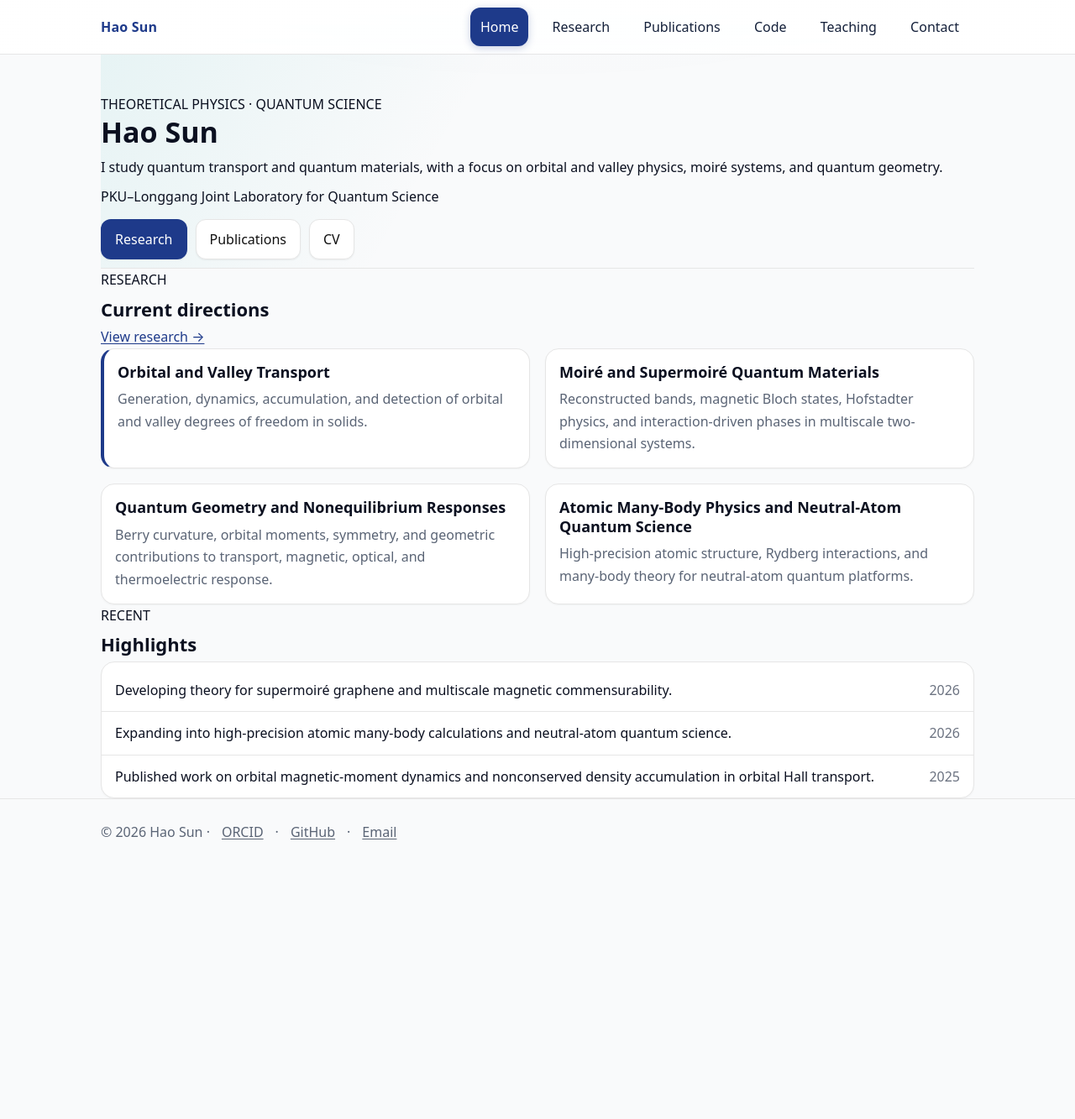
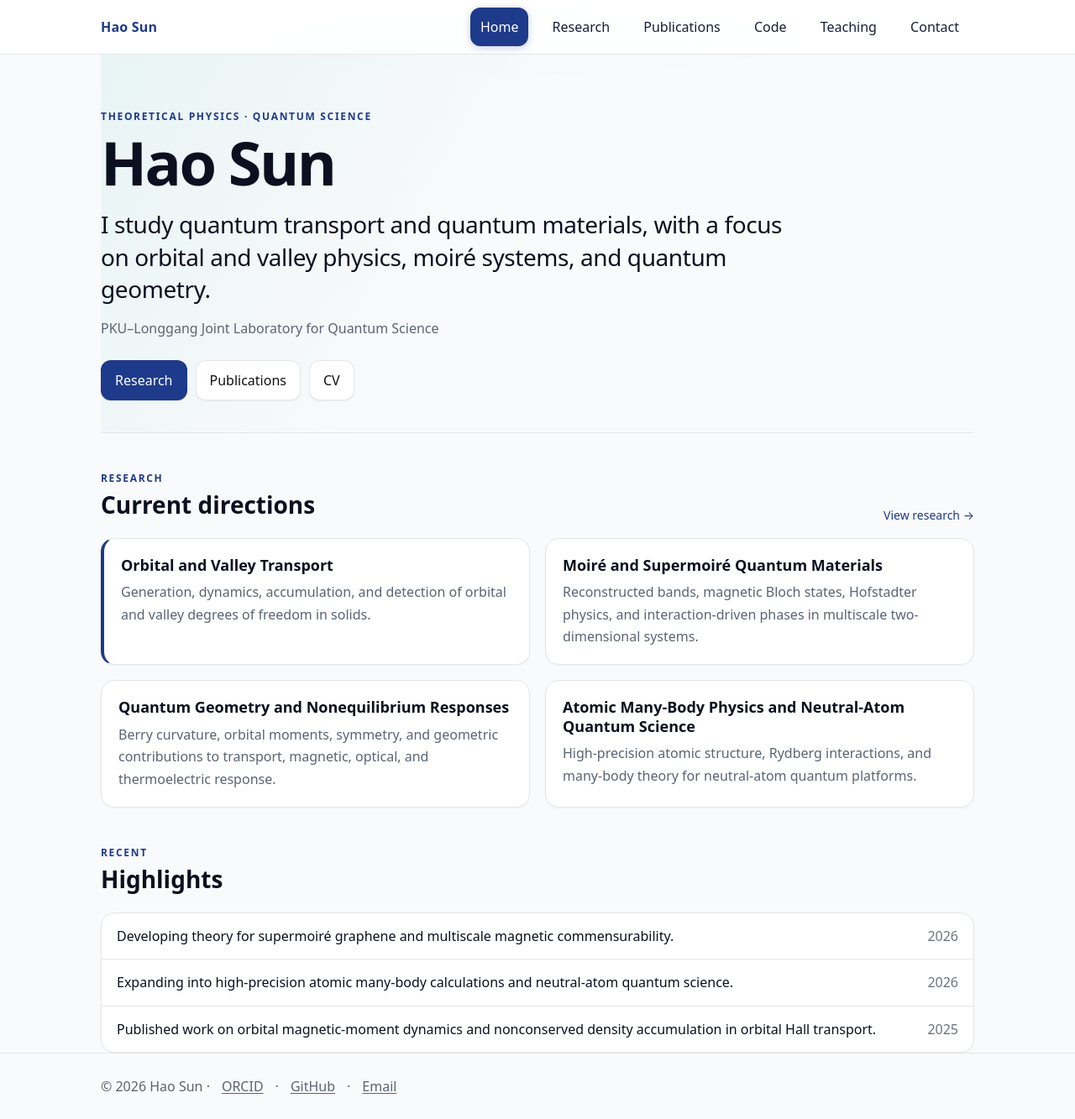
Before and after one commit to sunohao/sunhao_condensed_physics, a Jekyll site: the page built from index.md, in a window 1280 px wide and 1333 px high. Shown: the whole window at 84% size. Built offline with Jekyll 4.4.1, drawn with Linux system fonts in a browser that asks for light colours.

Commit message:
Refine homepage visual hierarchy

```diff
--- a/assets/main.css
+++ b/assets/main.css
@@ -5,8 +5,8 @@
   --paper: #f9fafb;
   --ink: #0b1020;
   --muted: #5a6475;
-  --acc: #1e3a8a;      /* accent (deep indigo/blue) */
-  --acc-2: #0ea5a5;    /* secondary (teal) */
+  --acc: #1e3a8a;
+  --acc-2: #0ea5a5;
 }
 *{box-sizing:border-box}
 html,body{height:100%}
@@ -19,12 +19,10 @@ body{
     var(--paper);
 }
 
-/* Layout helpers */
 .wrap{max-width:var(--w); margin:0 auto; padding:0 20px}
 .sr-only{position:absolute;width:1px;height:1px;padding:0;margin:-1px;overflow:hidden;clip:rect(0,0,0,0);white-space:nowrap;border:0}
 .skip:focus{position:fixed;inset:16px auto auto 16px;background:#fff;padding:8px 12px;border-radius:10px;box-shadow:0 8px 30px rgba(0,0,0,.12)}
 
-/* Header */
 .site-header{
   position:sticky;top:0;z-index:40;
   backdrop-filter:saturate(130%) blur(6px);
@@ -49,41 +47,50 @@ body{
   box-shadow:0 2px 10px rgba(30,58,138,.25)
 }
 
-/* Hero & sections */
-main{padding:26px 0 56px}
-.hero{padding:46px 0 10px;border-bottom:1px solid var(--b);
-  background:
-    linear-gradient(120deg, rgba(14,165,165,.08), transparent 40%);
+main{padding:30px 0 64px}
+.hero{
+  padding:64px 0 38px;
+  border-bottom:1px solid var(--b);
+  background:linear-gradient(120deg, rgba(14,165,165,.07), transparent 44%);
 }
-.hero h1{font-size:34px;line-height:1.2;margin:0}
-.hero .sub{color:var(--muted);max-width:56ch;margin-top:6px}
-.cta-row{display:flex;flex-wrap:wrap;gap:10px;margin-top:14px}
+.hero h1{font-size:clamp(44px,7vw,72px);line-height:1.02;letter-spacing:-.035em;margin:8px 0 0}
+.hero-lead{font-size:clamp(20px,2.5vw,28px);line-height:1.38;max-width:820px;margin-top:18px;letter-spacing:-.015em}
+.hero-meta{color:var(--muted);margin-top:14px}
+.eyebrow{font-size:12px;font-weight:750;letter-spacing:.14em;color:var(--acc);text-transform:uppercase}
+.cta-row{display:flex;flex-wrap:wrap;gap:10px;margin-top:24px}
 .btn{
   display:inline-block;padding:10px 16px;border-radius:12px;border:1px solid var(--b);
   background:#fff;color:#111;text-decoration:none;
   box-shadow:0 1px 2px rgba(0,0,0,.06);
+  transition:box-shadow .18s ease, transform .08s ease;
 }
 .btn.acc{border-color:transparent;background:var(--acc);color:#fff}
 .btn:hover{box-shadow:0 4px 14px rgba(0,0,0,.08);transform:translateY(-1px)}
 
-/* Cards & grids */
+.section{margin-top:44px}
+.section-head{display:flex;align-items:end;justify-content:space-between;gap:18px;margin-bottom:16px}
+.section-head h2{font-size:28px;margin-top:4px}
+.section-head>a{text-decoration:none;font-size:14px}
+
 .grid{display:grid;gap:18px}
 .cols-3{grid-template-columns:1fr}
 .cols-2{grid-template-columns:1fr}
+@media(min-width: 800px){
+  .cols-2{grid-template-columns:1fr 1fr}
+}
 @media(min-width: 980px){
   .cols-3{grid-template-columns:2fr 1fr 1fr}
-  .cols-2{grid-template-columns:1fr 1fr}
 }
+
 .card{
   border:1px solid var(--b);
   border-radius:var(--r);
   background:#fff;
   box-shadow:0 1px 2px rgba(0,0,0,.04);
 }
-.card.pad{padding:16px}
+.card.pad{padding:20px}
 .card.accent{border-left:4px solid var(--acc)}
 
-/* Typography */
 h1,h2,h3{line-height:1.25;margin:0 0 6px}
 h2{font-size:22px;margin-top:8px}
 h3{font-size:18px}
@@ -92,29 +99,38 @@ p{margin:8px 0 0}
 a{color:var(--acc);text-underline-offset:2px}
 a:hover{opacity:.9}
 
-/* News list */
-ul.news{list-style:none;padding:0;margin:8px 0 0}
-ul.news li{display:flex;justify-content:space-between;gap:12px;padding:12px 16px;border-top:1px solid var(--b)}
+ul.news{list-style:none;padding:0;margin:0}
+ul.news li{display:flex;justify-content:space-between;gap:20px;padding:14px 18px;border-top:1px solid var(--b)}
 ul.news li:first-child{border-top:none}
-time{color:#6b7280}
+time{color:#6b7280;white-space:nowrap}
 
-/* Tables */
+.pub-list{display:grid;gap:14px;margin-top:12px}
+.pub-item h3{font-size:19px;max-width:850px}
+.pub-item p{max-width:900px}
+.pub-year{font-size:12px;font-weight:750;letter-spacing:.1em;color:var(--acc);margin-bottom:5px}
+
 table{width:100%;border-collapse:collapse}
 th,td{text-align:left;padding:10px 12px}
 thead{background:#f5f7fb}
 tr+tr{border-top:1px solid var(--b)}
 
-/* Footer */
 footer.site-footer{border-top:1px solid var(--b);padding:26px 0;color:#667085}
 footer.site-footer a{color:inherit}
 footer.site-footer .wrap{display:flex;flex-wrap:wrap;gap:14px}
 
-/* Code blocks */
 pre,code{font-family:ui-monospace,SFMono-Regular,Menlo,Monaco,Consolas,"Liberation Mono","Courier New",monospace}
 pre{background:#0b1220;color:#e6edf3;border-radius:12px;padding:14px;overflow:auto}
 code{background:#eef2ff;padding:2px 6px;border-radius:6px}
 
-/* Dark mode */
+@media(max-width: 700px){
+  .h-row{height:auto;min-height:64px;align-items:flex-start;padding-top:12px;padding-bottom:12px}
+  .nav{display:flex;flex-wrap:wrap;justify-content:flex-end}
+  .nav a{margin:0 2px;padding:7px 9px}
+  .hero{padding-top:44px}
+  .section-head{align-items:flex-start;flex-direction:column}
+  ul.news li{flex-direction:column;gap:4px}
+}
+
 @media (prefers-color-scheme: dark){
   :root{
     --paper:#0b1020;
@@ -127,8 +143,10 @@ code{background:#eef2ff;padding:2px 6px;border-radius:6px}
   .nav a{color:#e6edf3}
   .nav a:hover{background:rgba(14,165,165,.16)}
   .nav a.active{background:var(--acc)}
-  .hero{border-color:var(--b);background:linear-gradient(120deg, rgba(14,165,165,.12), transparent 40%)}
+  .hero{border-color:var(--b);background:linear-gradient(120deg, rgba(14,165,165,.12), transparent 44%)}
   .card{background:#0f1629;border-color:var(--b)}
+  .btn{background:#0f1629;color:#e6edf3}
+  .btn.acc{background:var(--acc);color:#fff}
   thead{background:#0f1b31}
   pre{background:#0f1629;color:#e6edf3}
   code{background:#0f1b31}
```
